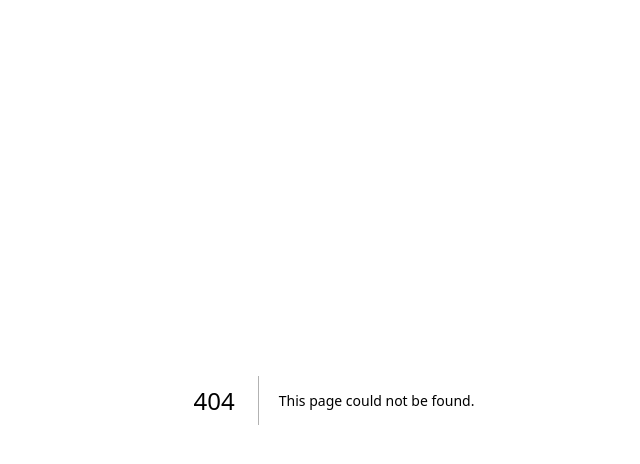
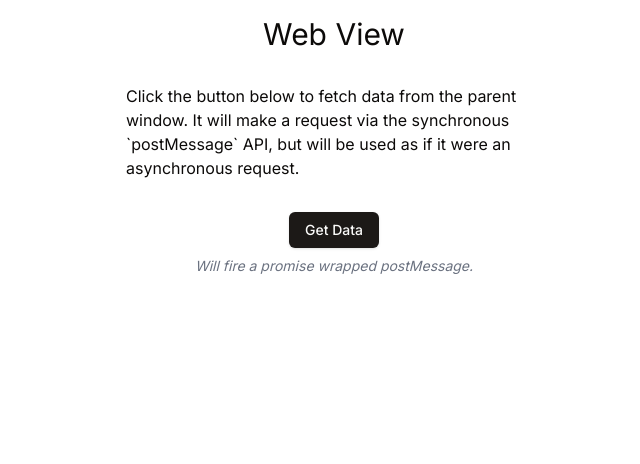
Before and after one commit to khou22/async-post-message, a Next.js app: page /webview in a window 1280 px wide. Before the commit this address had no page. Shown: the top 464 px of the page, without its empty margins (306-946 px from the left). Built offline with nearby package versions, Linux system fonts and the light colour scheme.

Commit message:
Add webview page

```diff
--- a/package.json
+++ b/package.json
@@ -9,6 +9,7 @@
     "lint": "next lint"
   },
   "dependencies": {
+    "@radix-ui/react-aspect-ratio": "^1.0.3",
     "@radix-ui/react-icons": "^1.3.0",
     "@radix-ui/react-slot": "^1.0.2",
     "@types/node": "20.6.3",
@@ -24,8 +25,10 @@
     "react": "18.2.0",
     "react-dom": "18.2.0",
     "tailwind-merge": "^1.14.0",
-    "tailwindcss": "3.3.3",
     "tailwindcss-animate": "^1.0.7",
     "typescript": "5.2.2"
+  },
+  "devDependencies": {
+    "tailwindcss": "^3.3.3"
   }
 }
--- a/src/app/page.tsx
+++ b/src/app/page.tsx
@@ -1,10 +1,34 @@
+"use client";
+
+import { AspectRatio } from "@/components/ui/aspect-ratio";
 import { Button } from "@/components/ui/button";
+import { PAGES } from "@/utils/pages";
+import { useRef } from "react";
 
 export default function Home() {
+  const iframeRef = useRef<HTMLIFrameElement>(null);
+
+  const postMessageToIFrame = (message: any) => {
+    if (iframeRef.current) {
+      iframeRef.current.contentWindow?.postMessage(message, "*");
+    }
+  };
+
   return (
-    <main className="flex min-h-screen flex-col items-center justify-between p-24">
+    <main className="flex min-h-screen flex-col items-center justify-between p-24 gap-y-8">
       <h1 className="text-4xl font-bold">Promise Post Message</h1>
       <Button>Test</Button>
+
+      <div className="max-w-2xl w-full shadow-lg">
+        <AspectRatio ratio={3 / 2}>
+          <iframe
+            ref={iframeRef}
+            src={PAGES.WEBVIEW}
+            className="w-full h-full border border-black rounded"
+            title="IFrame"
+          />
+        </AspectRatio>
+      </div>
     </main>
   );
 }
--- /dev/null
+++ b/src/app/webview/page.tsx
@@ -0,0 +1,41 @@
+"use client";
+
+import { Button } from "@/components/ui/button";
+import { NextPage } from "next";
+import { useCallback, useState } from "react";
+
+const WebviewPage: NextPage = () => {
+  const [isLoading, setLoading] = useState(false);
+  const [error, setError] = useState<Error | null>(null);
+  const [value, setValue] = useState("");
+
+  const parent = window.parent;
+
+  const handleFetch = useCallback(() => {
+    if (!parent) {
+      return;
+    }
+  }, [parent]);
+
+  return (
+    <div className="flex flex-col items-center justify-center p-4 max-w-md m-auto gap-y-8">
+      <h1 className="text-3xl">Web View</h1>
+      <p>
+        Click the button below to fetch data from the parent window. It will
+        make a request via the synchronous `postMessage` API, but will be used
+        as if it were an asynchronous request.
+      </p>
+
+      <div className="flex flex-col justify-center items-center gap-y-2">
+        <Button onClick={handleFetch} disabled={isLoading || !parent}>
+          Get Data
+        </Button>
+        <p className="text-gray-500 text-sm italic">
+          Will fire a promise wrapped postMessage.
+        </p>
+      </div>
+    </div>
+  );
+};
+
+export default WebviewPage;
--- /dev/null
+++ b/src/components/ui/aspect-ratio.tsx
@@ -0,0 +1,7 @@
+"use client"
+
+import * as AspectRatioPrimitive from "@radix-ui/react-aspect-ratio"
+
+const AspectRatio = AspectRatioPrimitive.Root
+
+export { AspectRatio }
--- a/src/lib/utils.ts
+++ b/src/lib/utils.ts
@@ -1,6 +1,6 @@
-import { type ClassValue, clsx } from "clsx"
-import { twMerge } from "tailwind-merge"
+import { type ClassValue, clsx } from "clsx";
+import { twMerge } from "tailwind-merge";
 
 export function cn(...inputs: ClassValue[]) {
-  return twMerge(clsx(inputs))
+  return twMerge(clsx(inputs));
 }
--- /dev/null
+++ b/src/utils/pages.ts
@@ -0,0 +1,4 @@
+export const PAGES = {
+  HOME: "/",
+  WEBVIEW: "/webview",
+};
```
Also changed, not shown: 1 other file (tests, documents, lock files or other folders).
